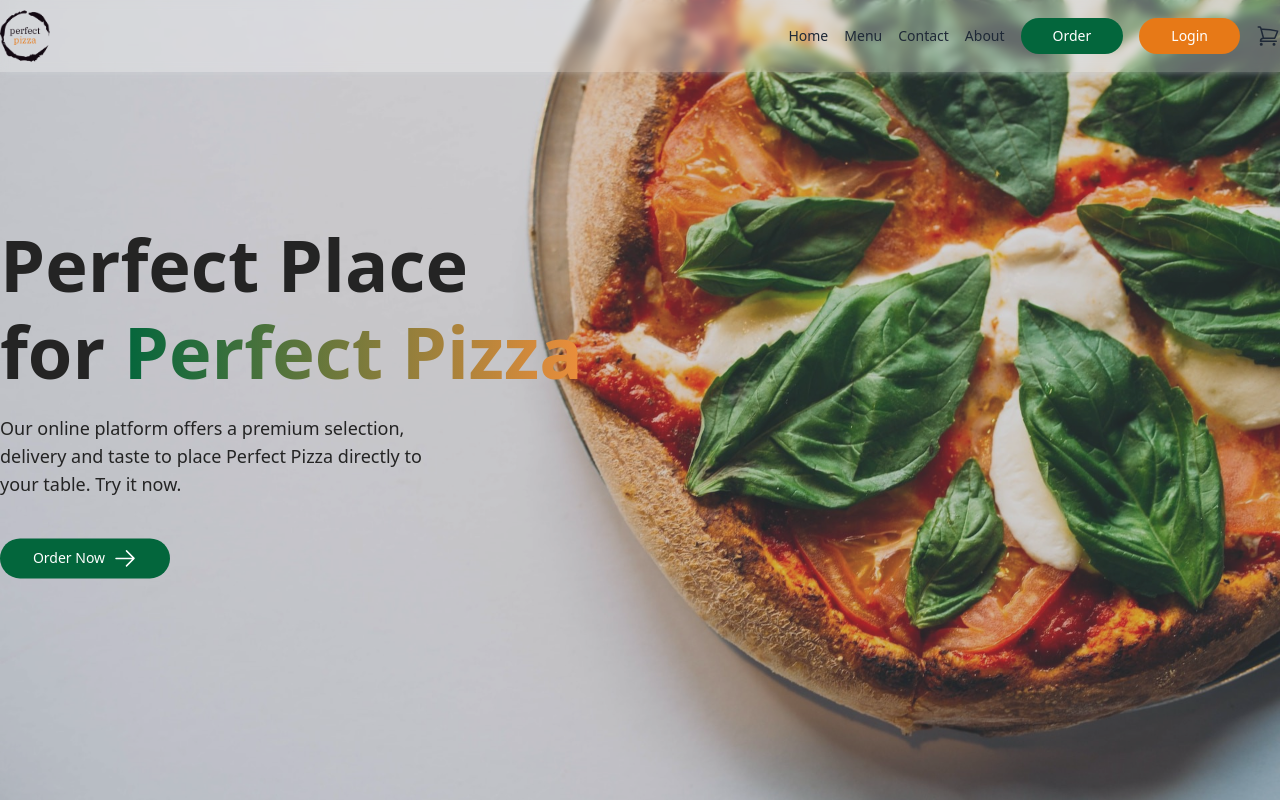
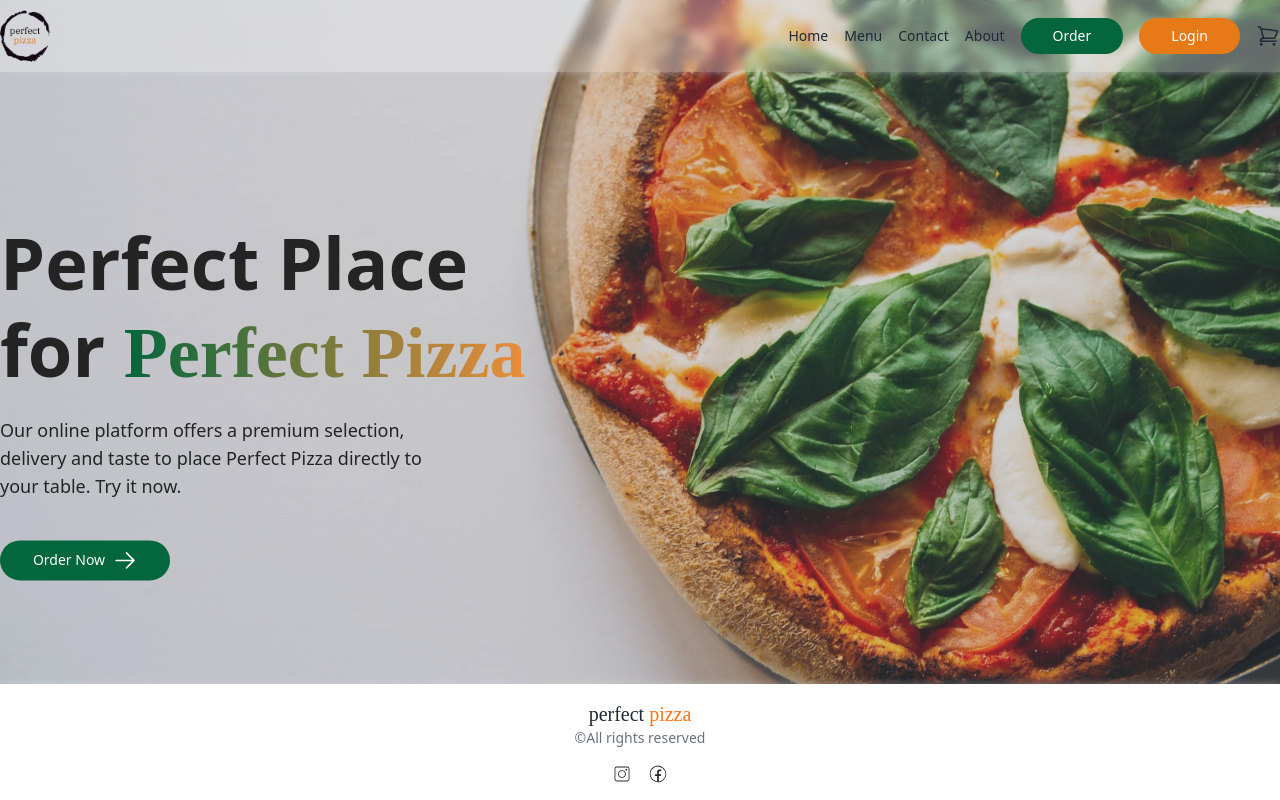
Before and after one commit to srdjan-gr/pizza-order, a Next.js app: page / in a window 1280 px wide. Built offline with nearby package versions, Linux system fonts and the light colour scheme.

Commit message:
Footer add

```diff
--- a/package.json
+++ b/package.json
@@ -11,7 +11,8 @@
   "dependencies": {
     "next": "14.0.2",
     "react": "^18",
-    "react-dom": "^18"
+    "react-dom": "^18",
+    "react-icons": "^4.12.0"
   },
   "devDependencies": {
     "autoprefixer": "^10.0.1",
--- a/src/app/globals.css
+++ b/src/app/globals.css
@@ -2,9 +2,6 @@
 @tailwind components;
 @tailwind utilities;
 
-/* .link_hover {
-    @apply hover:text-gray-700 transition ease-in
-} */
 
 .link_hover {
     @apply hover:text-gray-500
@@ -13,3 +10,44 @@
 .btn_main {
     @apply px-8 py-2 rounded-full
 }
+
+
+.custom_shadow-top{
+    /* box-shadow: rgba(0, 0, 0, 0.06) 0px 2px 4px 0px inset; */
+    -webkit-box-shadow: 0.5px -4px 5px -0.5px rgba(222, 222, 222, 0.2);
+    -moz-box-shadow: 0.5px -4px 5px -0.5px rgba(222, 222, 222, 0.2);
+     box-shadow: 0.5px -4px 5px -0.5px rgba(222, 222, 222, 0.2);
+}
+
+
+/* ------------------------------------------------------ */
+/* Spinner */
+.spinner {
+    width: 56px;
+    height: 56px;
+    display: grid;
+    animation: spinner-plncf9 4s infinite;
+ }
+
+ .spinner::before,
+ .spinner::after {
+    content: "";
+    grid-area: 1/1;
+    border: 9px solid;
+    border-radius: 50%;
+    border-color: #e77917 #e77917 #0000 #0000;
+    mix-blend-mode: darken;
+    animation: spinner-plncf9 1s infinite linear;
+ }
+
+ .spinner::after {
+    border-color: #0000 #0000 #f7ceab #f7ceab;
+    animation-direction: reverse;
+ }
+
+ @keyframes spinner-plncf9 {
+    100% {
+       transform: rotate(1turn);
+    }
+ }
+ /* ------------------------------------------------------ */
--- a/src/app/login/page.js
+++ b/src/app/login/page.js
@@ -1,3 +1,4 @@
+import Footer from '@/components/Footer'
 import Header from '@/components/Header'
 import LoginForm from '@/components/LoginForm'
 
@@ -11,6 +12,10 @@ const page = () => {
       <main className='m-auto bg-pizza_light'>
         <LoginForm />
       </main>
+
+      <footer>
+        <Footer />
+      </footer>
     </>
   )
 }
--- a/src/app/page.js
+++ b/src/app/page.js
@@ -1,6 +1,6 @@
+import Footer from '@/components/Footer'
 import Header from '@/components/Header'
 import Hero from '@/components/Hero'
-import React from 'react'
 
 const page = () => {
   return (
@@ -12,6 +12,10 @@ const page = () => {
       <main className='m-auto'>
         <Hero />
       </main>
+
+      <footer>
+        <Footer />
+      </footer>
     </>
   )
 }
--- a/src/app/register/page.js
+++ b/src/app/register/page.js
@@ -1,3 +1,4 @@
+import Footer from '@/components/Footer'
 import Header from '@/components/Header'
 import RegisterForm from '@/components/RegisterForm'
 
@@ -11,6 +12,10 @@ const page = () => {
       <main className='m-auto bg-pizza_light'>
         <RegisterForm />
       </main>
+
+      <footer className='w-full m-auto '>
+        <Footer />
+      </footer>
     </>
   )
 }
--- /dev/null
+++ b/src/components/Footer.jsx
@@ -0,0 +1,18 @@
+import { CiTwitter, CiFacebook, CiInstagram } from "react-icons/ci";
+
+const Footer = () => {
+  return (
+    <section className=" bg-white absolute bottom-0 left-0 z-50 w-full text-gray-800 flex justify-center items-center flex-col p-4 custom_shadow-top">
+        <h1 className="text-xl font-ibm">perfect <span className="text-orange-500">pizza</span></h1>
+        <p className="text-gray-500 ">&copy;All rights reserved</p>
+
+
+        <div className="flex justify-center items-center gap-4 mt-4">
+            <CiInstagram className="text-xl cursor-pointer text-pizza_black  hover:text-gray-500"/>
+            <CiFacebook className="text-xl cursor-pointer text-pizza_black  hover:text-gray-500"/>
+        </div>
+    </section>
+  )
+}
+
+export default Footer
--- a/src/components/Hero.jsx
+++ b/src/components/Hero.jsx
@@ -15,7 +15,7 @@ const Hero = () => {
         <div className='w-full absolute bottom-1/2 left-0 translate-y-1/2'>
             <div className="max-w-7xl m-auto ">
 
-                <h1 className='text-7xl font-bold leading-[1.2] text-pizza_dark'>Perfect Place <br /> for <span className='text-transparent bg-clip-text bg-gradient-to-r from-pizza_green-500 to-pizza_orange-400'>Perfect Pizza</span></h1>
+                <h1 className='text-7xl font-bold leading-[1.2] text-pizza_dark'>Perfect Place <br /> for <span className='font-ibm text-transparent bg-clip-text bg-gradient-to-r from-pizza_green-500 to-pizza_orange-400'>Perfect Pizza</span></h1>
 
                 <p className='w-1/3 mt-5 text-lg'>Our online platform offers a premium selection, delivery and taste to place Perfect Pizza directly to your table. Try it now.</p>
 
--- a/src/components/LoginForm.jsx
+++ b/src/components/LoginForm.jsx
@@ -1,7 +1,7 @@
 import Image from 'next/image'
 import Link from 'next/link'
 
-
+import { CiTwitter } from "react-icons/ci";
 import googleIcon from '../../public/images/google.png'
 
 const LoginForm = () => {
--- /dev/null
+++ b/src/components/Spinner.jsx
@@ -0,0 +1,9 @@
+import React from 'react'
+
+const Spiner = () => {
+  return (
+    <div class="spinner"></div>
+  )
+}
+
+export default Spiner
--- a/tailwind.config.js
+++ b/tailwind.config.js
@@ -17,6 +17,9 @@ module.exports = {
       'xl': '1440px',
     },
     extend: {
+      fontFamily: {
+        'ibm': ['IBM_PLex_Serif', 'serif'],
+      },
       colors :{
         // 'pizza_black': '#130912',
         'pizza_black': '#242424',
```
Also changed, not shown: src/app/layout.js (+6 -1 lines), 1 other file (tests, documents, lock files or other folders).
